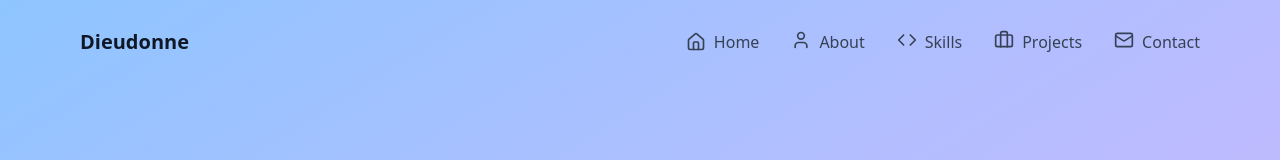
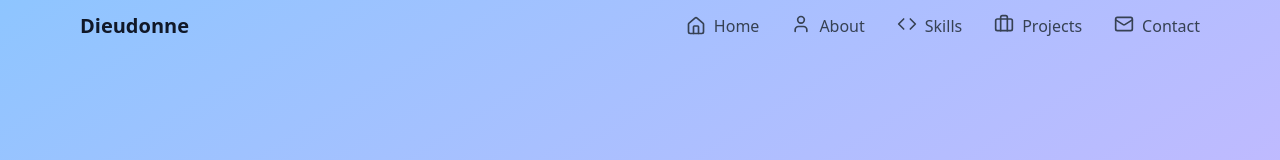
Before and after one commit to Iyabivuz-e/new-portfolio, a Next.js app: page / in a window 1280 px wide. Shown: the top 160 px of the page. Built offline with nearby package versions, Linux system fonts and the light colour scheme.

Commit message:
updated the navbar

```diff
--- a/src/app/components/Navbar/Navbar.tsx
+++ b/src/app/components/Navbar/Navbar.tsx
@@ -35,7 +35,7 @@
       transition={{ duration: 0.5 }}
     >
       <div className="container mx-auto px-6 py-3 sm:px-12 lg:px-20 z-50">
-        <div className="flex items-center justify-between py-4">
+        <div className="flex items-center justify-between">
           {/* Logo or Name */}
           <Link href="/" className="flex items-center gap-2">
             <motion.div
```
